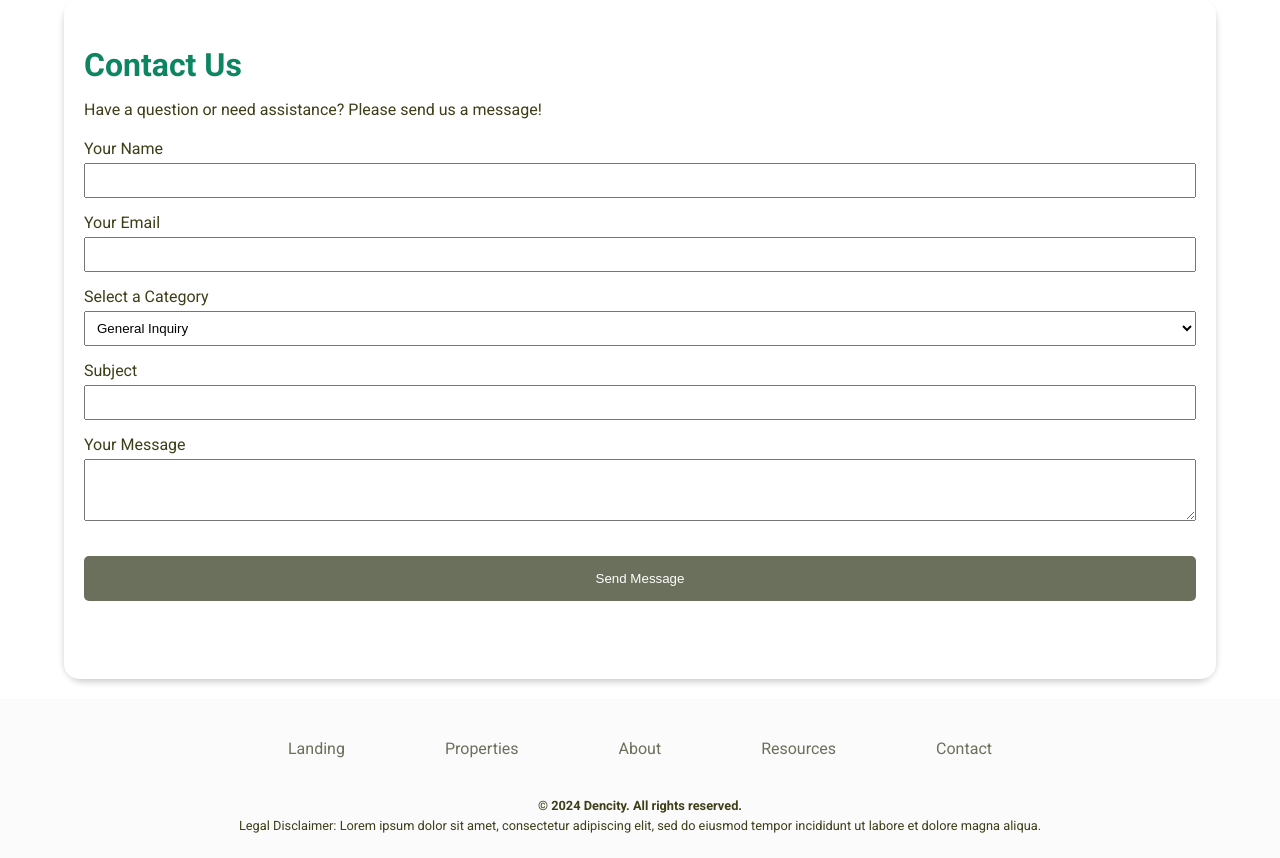
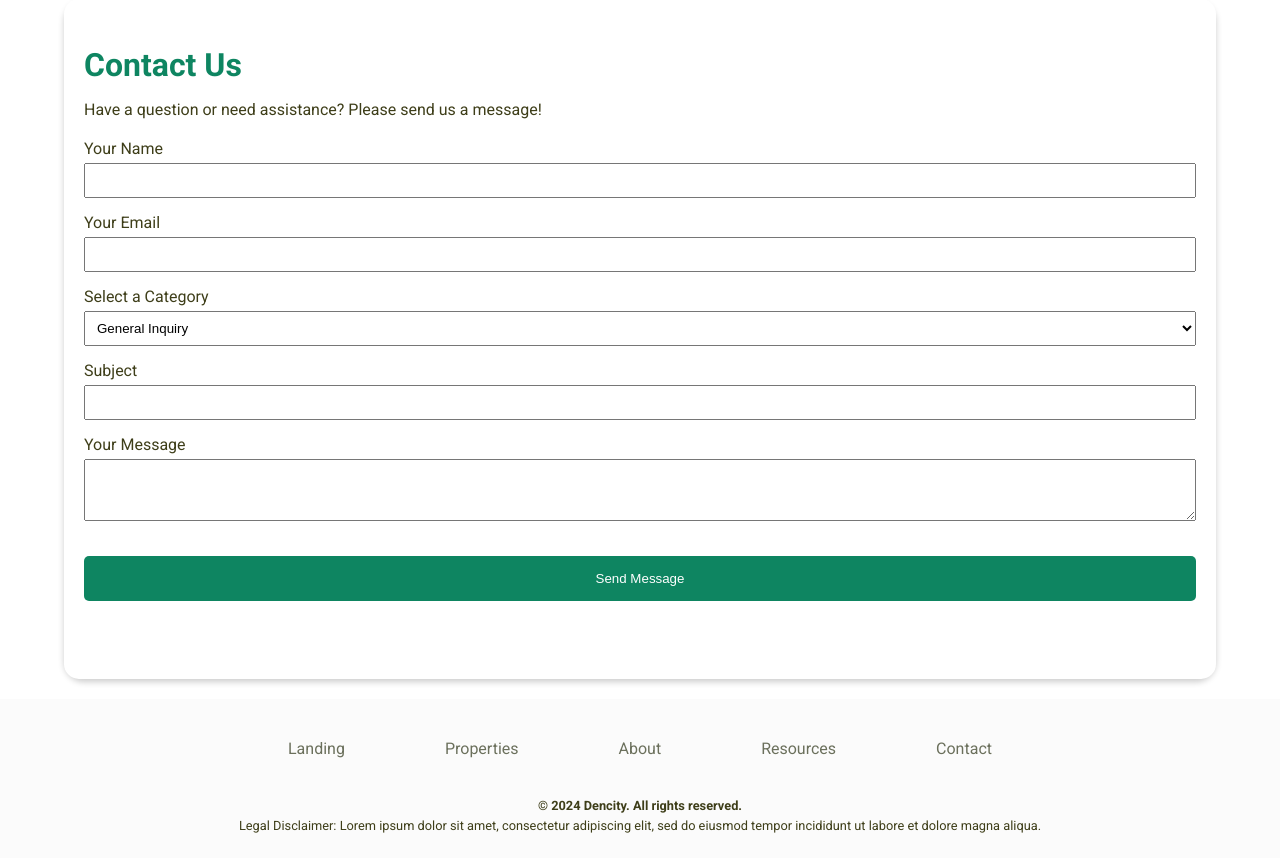
Before and after one commit to MasonGreen365/dencity, a Flask app: page /contact in a window 1280 px wide. Shown: the part 101-959 px from the top of the page. Run offline with Flask 3, Linux system fonts and the light colour scheme; some libraries are stand-ins or nearby versions.

Commit message:
small style updates

```diff
--- a/dencity-flask/static/css/style.css
+++ b/dencity-flask/static/css/style.css
@@ -594,7 +594,7 @@ body {
 .contact-form button {
     margin-top: 20px;
     padding: 15px;
-    background-color: var(--moss);
+    background-color: var(--rainforest);
     color: var(--white);
     border: none;
     border-radius: 5px;
@@ -604,5 +604,5 @@ body {
 
 
 .contact-form button:hover {
-    background-color: var(--sage);
+    background-color: #239270;
 }
```
